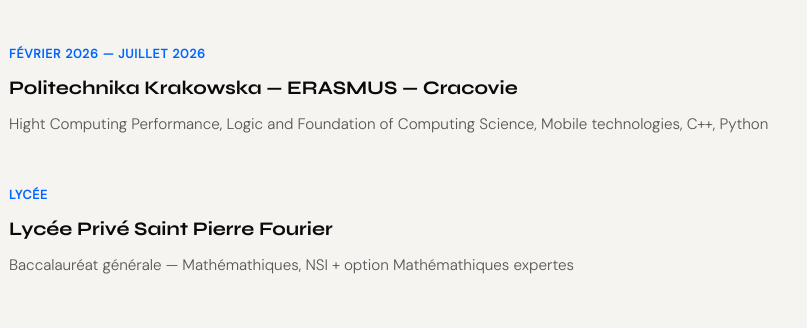
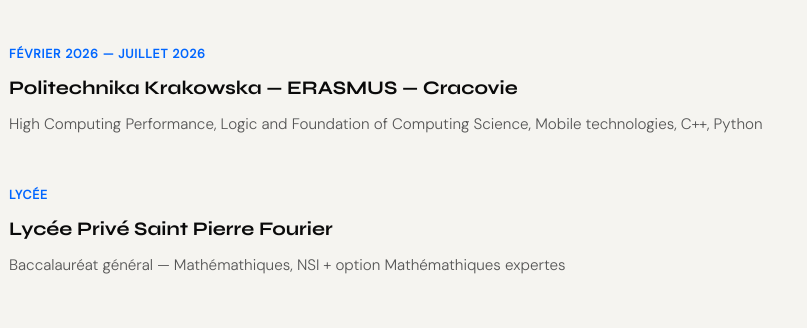
Before and after one commit to titou4n/titou4n.github.io, a plain HTML site: page index.html in a window 1280 px wide. Shown: the part 2583-2911 px from the top of the page, 111-918 px from the left. Drawn offline with Linux system fonts and the light colour scheme.

Commit message:
correction

```diff
--- a/index.html
+++ b/index.html
@@ -140,7 +140,7 @@
                     <div class="exp-content">
                         <span class="exp-date">Février 2026 — Juillet 2026</span>
                         <h3>Politechnika Krakowska — ERASMUS — Cracovie</h3>
-                        <p>Hight Computing Performance, Logic and Foundation of Computing Science, Mobile technologies, C++, Python</p>
+                        <p>High Computing Performance, Logic and Foundation of Computing Science, Mobile technologies, C++, Python</p>
                     </div>
                 </div>
                 <div class="exp-item">
@@ -148,7 +148,7 @@
                     <div class="exp-content">
                         <span class="exp-date">Lycée</span>
                         <h3>Lycée Privé Saint Pierre Fourier</h3>
-                        <p>Baccalauréat générale — Mathémathiques, NSI + option Mathémathiques expertes</p>
+                        <p>Baccalauréat général — Mathémathiques, NSI + option Mathémathiques expertes</p>
                     </div>
                 </div>
             </div>
```
